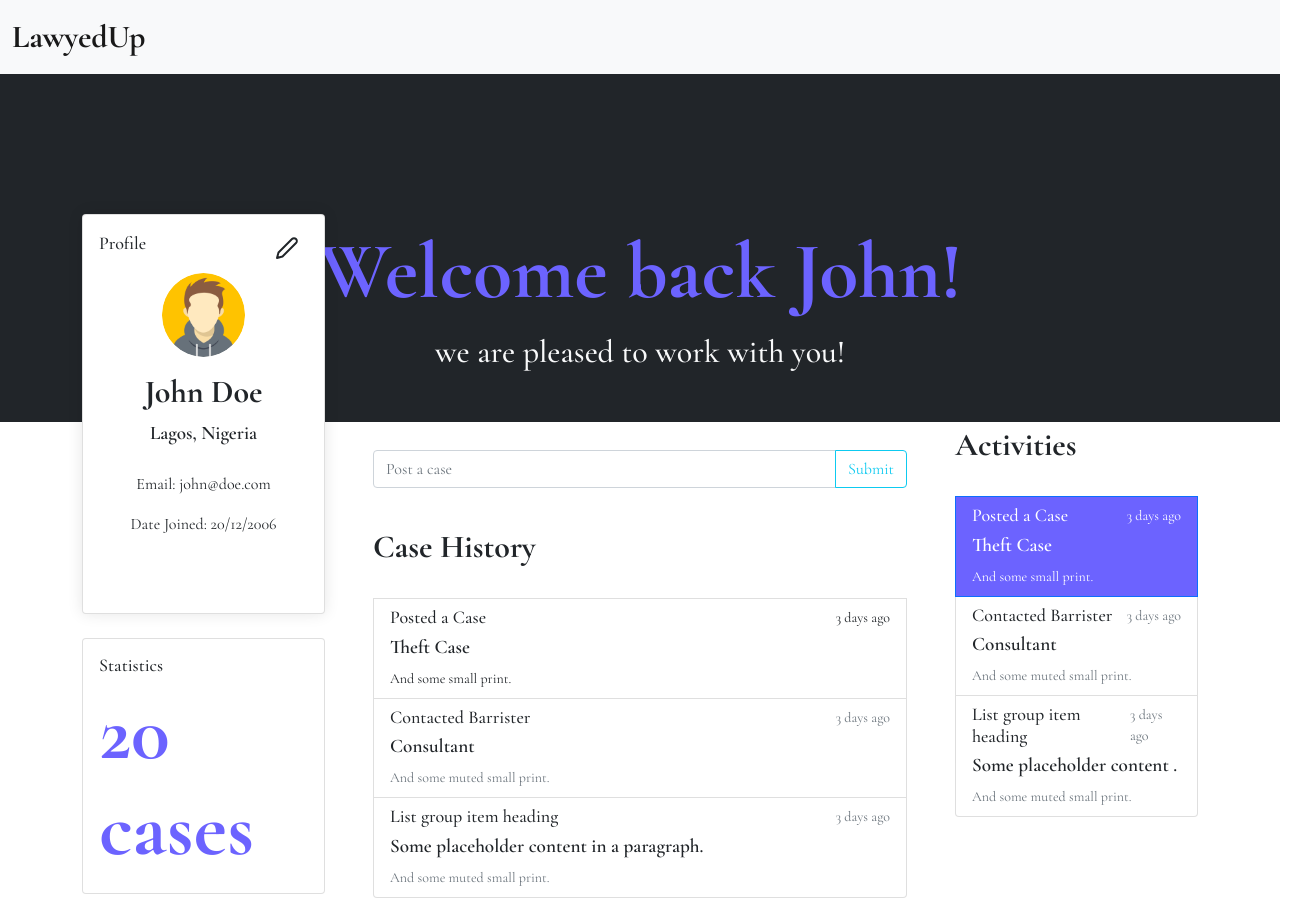
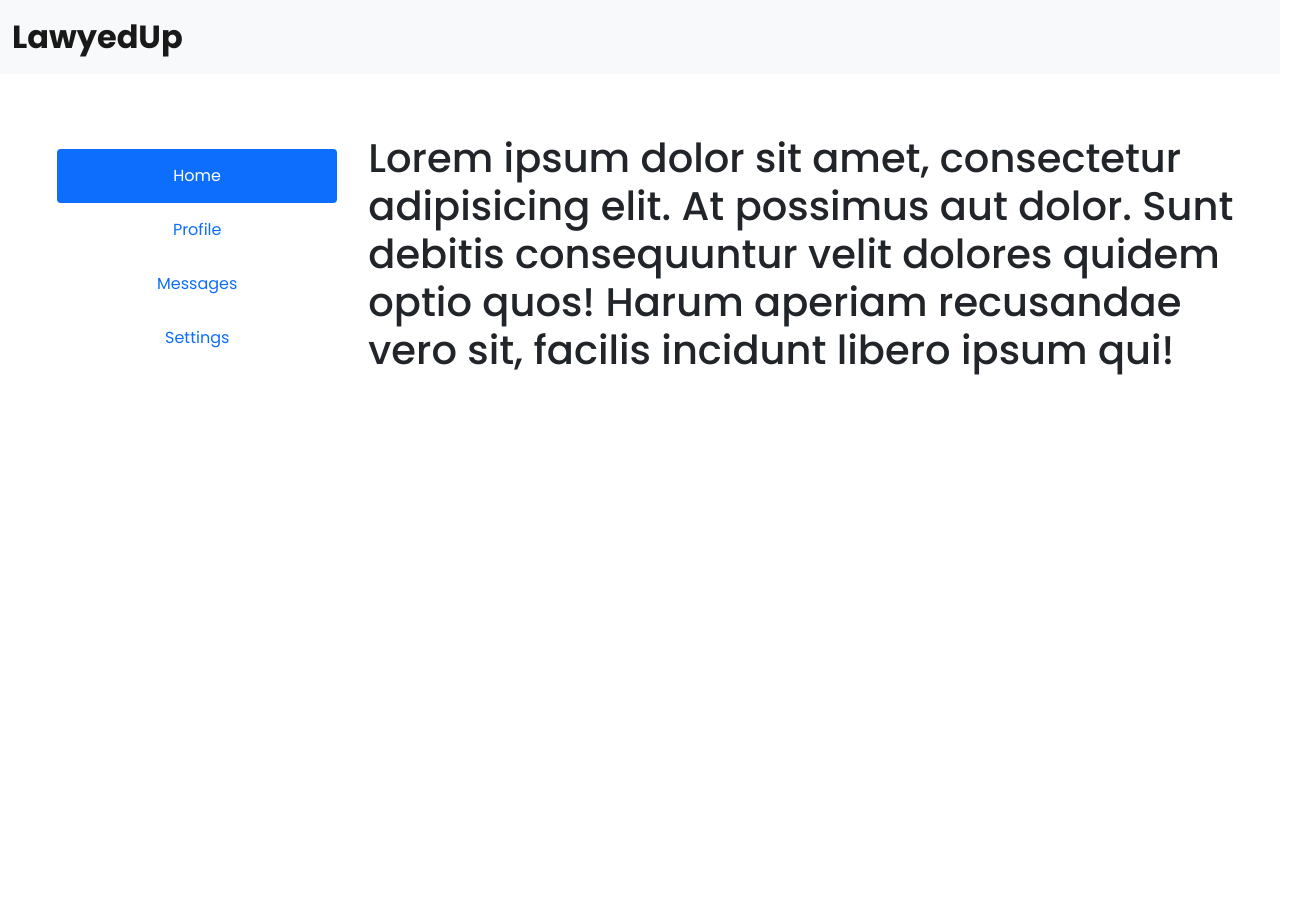
Before and after one commit to Mudalue/lawyeredup, a React (Create React App) app: page /user-dashboard in a window 1280 px wide. Shown: the whole page, 1304 px wide, since content can reach past the window. After the commit the page ends 800 px from the top, so only its background shows below. Built offline with nearby package versions, Linux system fonts and the light colour scheme.

Commit message:
Second comit
font style changed

```diff
--- a/src/App.css
+++ b/src/App.css
@@ -1,9 +1,9 @@
-@import url("https://fonts.googleapis.com/css2?family=Cormorant+Garamond:wght@300;400;500;600;700&display=swap");
+@import url('https://fonts.googleapis.com/css2?family=Poppins:wght@300;400;500;600;700;800&display=swap');
 * {
   margin: 0;
 }
 body {
-  font-family: "Cormorant Garamond", serif;
+  font-family: 'Poppins', sans-serif;
 }
 
 /* colors */
@@ -29,8 +29,8 @@ body {
   font-size: xx-large;
 }
 .navbar-nav {
-  font-size: x-large;
-  font-weight: 600;
+  font-size: large;
+  font-weight: 500;
 }
 .nav-link active {
   color: #6c63ff;
@@ -47,6 +47,9 @@ body {
 .home {
   height: 100vh;
 }
+.headertext span{
+  font-weight: 800;
+}
 .howeop {
   padding:  150px 0 50px 0!important;
 }
@@ -55,16 +58,16 @@ body {
   padding: 100px;
 }
 .steps p{
-  font-size: 1.5rem;
-  font-weight: 700;
+  font-size: 1.0rem;
+  font-weight: 300;
 }
 .steps button{
-  font-weight: 600;
-   font-size: x-large;
+  font-weight: 400;
+   font-size: large;
 }
 .steps h5{
-  font-weight: 700;
-  font-size: 2rem;
+  font-weight: 600;
+  font-size: 1.5rem;
 }
 .casefiles{
   padding:  150px  0 100px 0;
@@ -74,8 +77,8 @@ body {
 .udashboardcontent h1,
 .udashboardheader h1,
 .lawyerProfile h1 {
-  font-size: 5rem;
-  font-weight: 700;
+  font-size: 4rem;
+  font-weight: 600;
 }
 .aboutheader h1 {
   font-size: 4rem;
@@ -84,14 +87,15 @@ body {
 .headertext p,
 .udashboardheader p,
 .lawyerProfile P {
-  font-size: 2rem;
-  font-weight: 500;
+  font-size: 1.5rem;
+  font-weight: 400;
 }
 /* <how we operate> */
 .aboutcontent h3,
 .contact h3,
 .howeop h3 {
-  font-weight: 700;
+  font-weight: 600;
+  word-break: break-all;
 }
 h5 {
   font-weight: 500;
@@ -105,7 +109,7 @@ h5 {
 .accessibility p,
 .howeop p,
 .udashboardcontent p {
-  font-weight: 600;
+  font-weight: 300;
   font-size: larger;
   white-space: pre;
 }
@@ -119,12 +123,12 @@ h5 {
 .accessibility h3,
 .caseheader h3 {
   /* font-size: 2rem; */
-  font-weight: 700;
+  font-weight: 600;
 }
 .abouteam p,
 .aboutheader p,
 .caseheader p {
-  font-size: x-large;
+  font-size: large;
 }
 .abouteam h6,
 .udashboardcontent h6 {
@@ -167,10 +171,12 @@ h5 {
   width: 10%;
   height: 10%;
 }
-.udashboardheader .container-fluid {
-  /* padding-top: 00px; */
-  padding: 150px 0 30px 0;
-  width: 100%;
+.udashboard{
+  padding: 60px 30px 0 30px;
+}
+.udashboard .nav button {
+  padding: 15px 100px;
+
 }
 /* <Content> */
 .udashboardheader .card {
@@ -308,8 +314,8 @@ height: 100%;
   font-size: 1.5rem;
 }
 .form{
-  padding: 200px 50px 50px 0;
+  padding: 128px 50px 50px 0;
 }
 .signin{
-  padding: 150px 200px 50px 0;
+  padding: 100px 200px 50px 0;
 }
--- a/src/Components/DashboardComponent/Userdashboard.jsx
+++ b/src/Components/DashboardComponent/Userdashboard.jsx
@@ -6,163 +6,106 @@ const Userdashboard = () => {
   return (
     <div>
       <UserNavbar />
-      <section className="udashboardheader">
-        <div className="container-fluid bg-dark m-0">
-          <div className="row g-5">
-            <div className="col-md-12">
-              <div className="text-center ">
-                <h1 className="txt-blue">Welcome back John!</h1>
-                <p className="text-light">we are pleased to work with you!</p>
+      <section className="udashboard">
+      <div className="container-fluid">
+        <div className="row">
+          <div className="col-md-12">
+            <div class="d-flex align-items-start">
+              <div
+                class="nav flex-column nav-pills me-3"
+                id="v-pills-tab"
+                role="tablist"
+                aria-orientation="vertical"
+              >
+                <button
+                  class="nav-link active "
+                  id="v-pills-home-tab"
+                  data-bs-toggle="pill"
+                  data-bs-target="#v-pills-home"
+                  type="button"
+                  role="tab"
+                  aria-controls="v-pills-home"
+                  aria-selected="true"
+                >
+                  Home
+                </button>
+                <button
+                  class="nav-link"
+                  id="v-pills-profile-tab"
+                  data-bs-toggle="pill"
+                  data-bs-target="#v-pills-profile"
+                  type="button"
+                  role="tab"
+                  aria-controls="v-pills-profile"
+                  aria-selected="false"
+                >
+                  Profile
+                </button>
+                <button
+                  class="nav-link"
+                  id="v-pills-messages-tab"
+                  data-bs-toggle="pill"
+                  data-bs-target="#v-pills-messages"
+                  type="button"
+                  role="tab"
+                  aria-controls="v-pills-messages"
+                  aria-selected="false"
+                >
+                  Messages
+                </button>
+                <button
+                  class="nav-link"
+                  id="v-pills-settings-tab"
+                  data-bs-toggle="pill"
+                  data-bs-target="#v-pills-settings"
+                  type="button"
+                  role="tab"
+                  aria-controls="v-pills-settings"
+                  aria-selected="false"
+                >
+                  Settings
+                </button>
               </div>
-            </div>
-          </div>
-        </div>
-      </section>
-
-      <section className="udashboardcontent ">
-        <div className="container">
-          <div className="row g-5">
-            <div className="col-md-3">
-              <div className="card box ">
-                <div className="card-body pt-3">
-                  <div className="card-title d-flex align-items-center justify-content-between">
-                    <h5>Profile</h5>
-
-                    <button className="btn btn-sm">
-                      <Edit2 />{" "}
-                    </button>
-                  </div>
-                  <div className="card-text">
-                    <div className="text-center">
-                      <img
-                        src="./images/Contact.png"
-                        className="img-fluid rounded-circle"
-                      />
-                      <h2 className="pt-3 fw-bolder">John Doe</h2>
-                      <p>Lagos, Nigeria</p>
-                      <div class="d-flex flex-column bd-highlight">
-                        <div class="p-2 bd-highlight">Email: john@doe.com</div>
-                        <div class="p-2 bd-highlight">
-                          Date Joined: 20/12/2006
-                        </div>
-                      </div>
-                    </div>
-                  </div>
+              <div class="tab-content" id="v-pills-tabContent">
+                <div
+                  class="tab-pane fade show active"
+                  id="v-pills-home"
+                  role="tabpanel"
+                  aria-labelledby="v-pills-home-tab"
+                >
+                  <h1>Lorem ipsum dolor sit amet, consectetur adipisicing elit. At possimus aut dolor. Sunt debitis consequuntur velit dolores quidem optio quos! Harum aperiam recusandae vero sit, facilis incidunt libero ipsum qui!</h1>
                 </div>
-              </div>
-              <br/>
-              <div className="card">
-                <div className="card-body">
-                 <h5 className="card-title">Statistics</h5>
-                 <h1 className="card-text txt-blue">20 cases</h1>
+                <div
+                  class="tab-pane fade"
+                  id="v-pills-profile"
+                  role="tabpanel"
+                  aria-labelledby="v-pills-profile-tab"
+                >
+                  ...
                 </div>
-              </div>
-            </div>
-            <div className="col-md-9 pt-5">
-              <div className="row g-5">
-                <div className="col-md-8 pt-5">
-                  <div class="input-group mb-3">
-                    <input
-                      type="text"
-                      class="form-control"
-                      placeholder="Post a case"
-                      aria-label="Recipient's username"
-                      aria-describedby="button-addon2"
-                    />
-                    <button
-                      class="btn btn-outline-info"
-                      type="button"
-                      id="button-addon2"
-                    >
-                      Submit
-                    </button>
-                  </div>
-                  <div class="list-group">
-                    <div className="py-4">
-                      <h6>Case History</h6>
-                    </div>
-                    <a
-                      href="#"
-                      class="list-group-item list-group-item-action "
-                      aria-current="true"
-                    >
-                      <div class="d-flex w-100 justify-content-between">
-                        <h5 class="mb-1">Posted a Case</h5>
-                        <small>3 days ago</small>
-                      </div>
-                      <p class="mb-1">Theft Case</p>
-                      <small>And some small print.</small>
-                    </a>
-                    <a href="#" class="list-group-item list-group-item-action">
-                      <div class="d-flex w-100 justify-content-between">
-                        <h5 class="mb-1">Contacted Barrister </h5>
-                        <small class="text-muted">3 days ago</small>
-                      </div>
-                      <p class="mb-1">Consultant</p>
-                      <small class="text-muted">
-                        And some muted small print.
-                      </small>
-                    </a>
-                    <a href="#" class="list-group-item list-group-item-action">
-                      <div class="d-flex w-100 justify-content-between">
-                        <h5 class="mb-1">List group item heading</h5>
-                        <small class="text-muted">3 days ago</small>
-                      </div>
-                      <p class="mb-1">
-                        Some placeholder content in a paragraph.
-                      </p>
-                      <small class="text-muted">
-                        And some muted small print.
-                      </small>
-                    </a>
-                  </div>
+                <div
+                  class="tab-pane fade"
+                  id="v-pills-messages"
+                  role="tabpanel"
+                  aria-labelledby="v-pills-messages-tab"
+                >
+                  ...
                 </div>
-                <div className="col-md-4">
-                  <div class="list-group ">
-                    <div className="py-4">
-                      <h6>Activities</h6>
-                    </div>
-                    <a
-                      href="#"
-                      class="list-group-item list-group-item-action active bgk-blue"
-                      aria-current="true"
-                    >
-                      <div class="d-flex w-100 justify-content-between">
-                        <h5 class="mb-1">Posted a Case</h5>
-                        <small>3 days ago</small>
-                      </div>
-                      <p class="mb-1">Theft Case</p>
-                      <small>And some small print.</small>
-                    </a>
-                    <a href="#" class="list-group-item list-group-item-action">
-                      <div class="d-flex w-100 justify-content-between">
-                        <h5 class="mb-1">Contacted Barrister </h5>
-                        <small class="text-muted">3 days ago</small>
-                      </div>
-                      <p class="mb-1">Consultant</p>
-                      <small class="text-muted">
-                        And some muted small print.
-                      </small>
-                    </a>
-                    <a href="#" class="list-group-item list-group-item-action">
-                      <div class="d-flex w-100 justify-content-between">
-                        <h5 class="mb-1">List group item heading</h5>
-                        <small class="text-muted">3 days ago</small>
-                      </div>
-                      <p class="mb-1 over-flow-hidden">
-                        Some placeholder content .
-                      </p>
-                      <small class="text-muted">
-                        And some muted small print.
-                      </small>
-                    </a>
-                  </div>
+                <div
+                  class="tab-pane fade"
+                  id="v-pills-settings"
+                  role="tabpanel"
+                  aria-labelledby="v-pills-settings-tab"
+                >
+                  ...
                 </div>
               </div>
             </div>
           </div>
         </div>
+      </div>
       </section>
+
     </div>
   );
 };
```
Also changed, not shown: src/Components/Homepage.jsx (+11 -5 lines).
